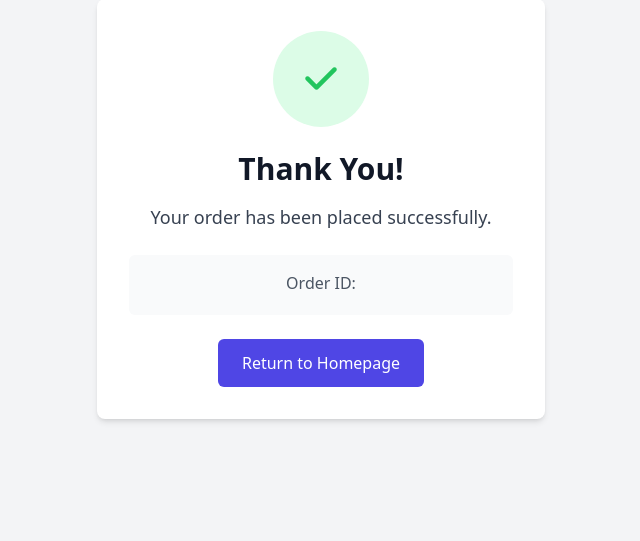
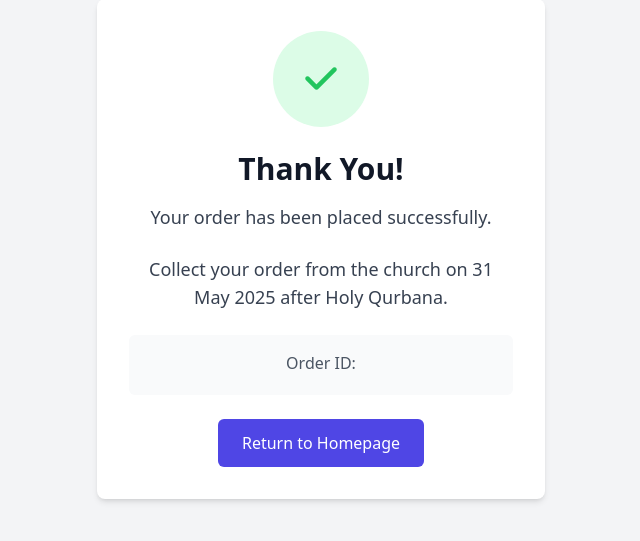
Before and after one commit to abinroy04/MOMS, a Flask app: template templates/order_confirmation.html in a window 1280 px wide. Shown: the part 129-670 px from the top of the page, without its empty margins (319-959 px from the left). Run offline with Flask 3, Linux system fonts and the light colour scheme; the template is opened without the code that fills it, so the values that code supplies are empty; some libraries are stand-ins or nearby versions.

Commit message:
Update order_confirmation.html

```diff
--- a/templates/order_confirmation.html
+++ b/templates/order_confirmation.html
@@ -22,6 +22,7 @@
 
             <h1 class="text-3xl font-bold text-gray-900 mb-4">Thank You!</h1>
             <p class="text-lg text-gray-700 mb-6">Your order has been placed successfully.</p>
+            <p class="text-lg text-gray-700 mb-6">Collect your order from the church on 31 May 2025 after Holy Qurbana.</p>
 
             <div class="mb-6 p-4 bg-gray-50 rounded-md">
                 <p class="text-gray-600 mb-1">Order ID:</p>
```
